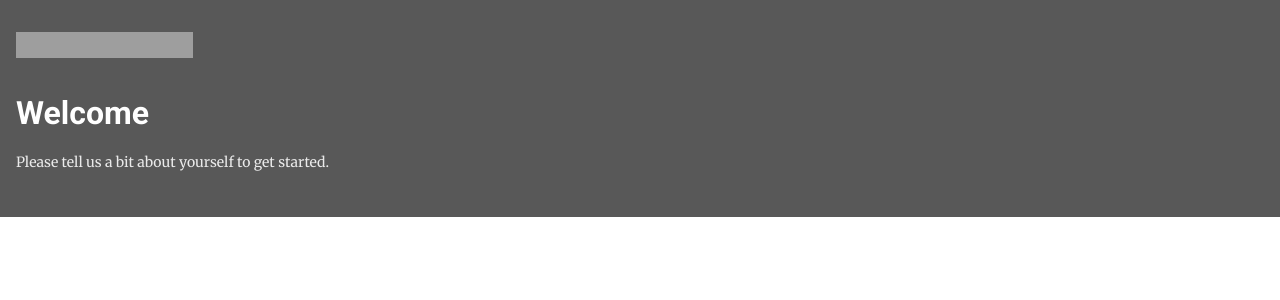
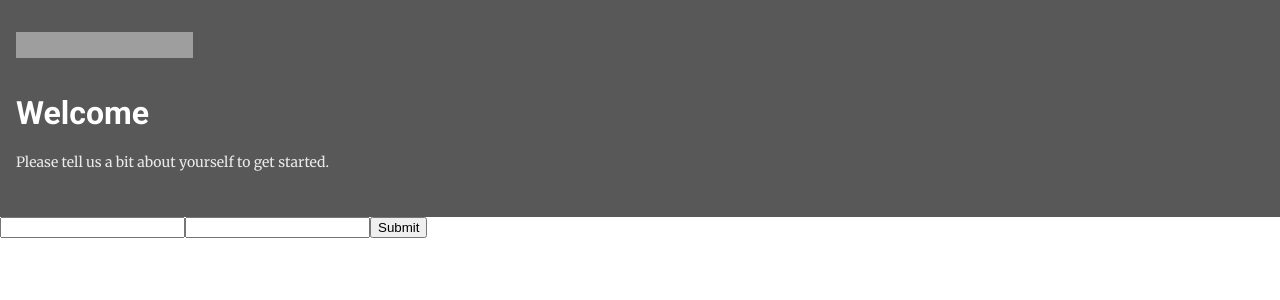
Before and after one commit to Hunterist12/SL-code-challenge, a Next.js app: page / in a window 1280 px wide. Shown: the top 300 px of the page. Built offline with nearby package versions, Linux system fonts and the light colour scheme; grey boxes are pictures that could not be loaded.

Commit message:
Add Formik template

```diff
--- /dev/null
+++ b/components/UserInformationForm.js
@@ -0,0 +1,42 @@
+import { Formik, Form, Field, ErrorMessage } from "formik";
+
+const UserInformationForm = () => {
+  return (
+    <div>
+      <Formik
+        initialValues={{ email: "", password: "" }}
+        validate={values => {
+          let errors = {};
+          if (!values.email) {
+            errors.email = "Required";
+          } else if (
+            !/^[A-Z0-9._%+-]+@[A-Z0-9.-]+\.[A-Z]{2,}$/i.test(values.email)
+          ) {
+            errors.email = "Invalid email address";
+          }
+          return errors;
+        }}
+        onSubmit={(values, { setSubmitting }) => {
+          setTimeout(() => {
+            alert(JSON.stringify(values, null, 2));
+            setSubmitting(false);
+          }, 400);
+        }}
+      >
+        {({ isSubmitting }) => (
+          <Form>
+            <Field type="email" name="email" />
+            <ErrorMessage name="email" component="div" />
+            <Field type="password" name="password" />
+            <ErrorMessage name="password" component="div" />
+            <button type="submit" disabled={isSubmitting}>
+              Submit
+            </button>
+          </Form>
+        )}
+      </Formik>
+    </div>
+  );
+};
+
+export default UserInformationForm;
--- a/components/Welcome.js
+++ b/components/Welcome.js
@@ -1,5 +1,3 @@
-import { Fragment } from 'react';
-
 const Welcome = () => {
   return (
     <div className="welcome">
--- a/package.json
+++ b/package.json
@@ -12,6 +12,7 @@
   "author": "",
   "license": "ISC",
   "dependencies": {
+    "formik": "^1.5.1",
     "next": "^8.0.3",
     "react": "^16.8.5",
     "react-dom": "^16.8.5"
--- a/pages/index.js
+++ b/pages/index.js
@@ -1,5 +1,6 @@
 import Welcome from '../components/Welcome';
 import Head from 'next/head';
+import UserInformationForm from '../components/UserInformationForm';
 
 const Home = () => {
   return (
@@ -10,7 +11,7 @@ const Home = () => {
         <meta name="viewport" content="width=device-width, initial-scale=1" />
       </Head>
       <Welcome />
-      {/* <Form /> */}
+      <UserInformationForm />
       <style jsx global>{`
         body {
           margin: 0;
```
Also changed, not shown: 1 other file (tests, documents, lock files or other folders).
